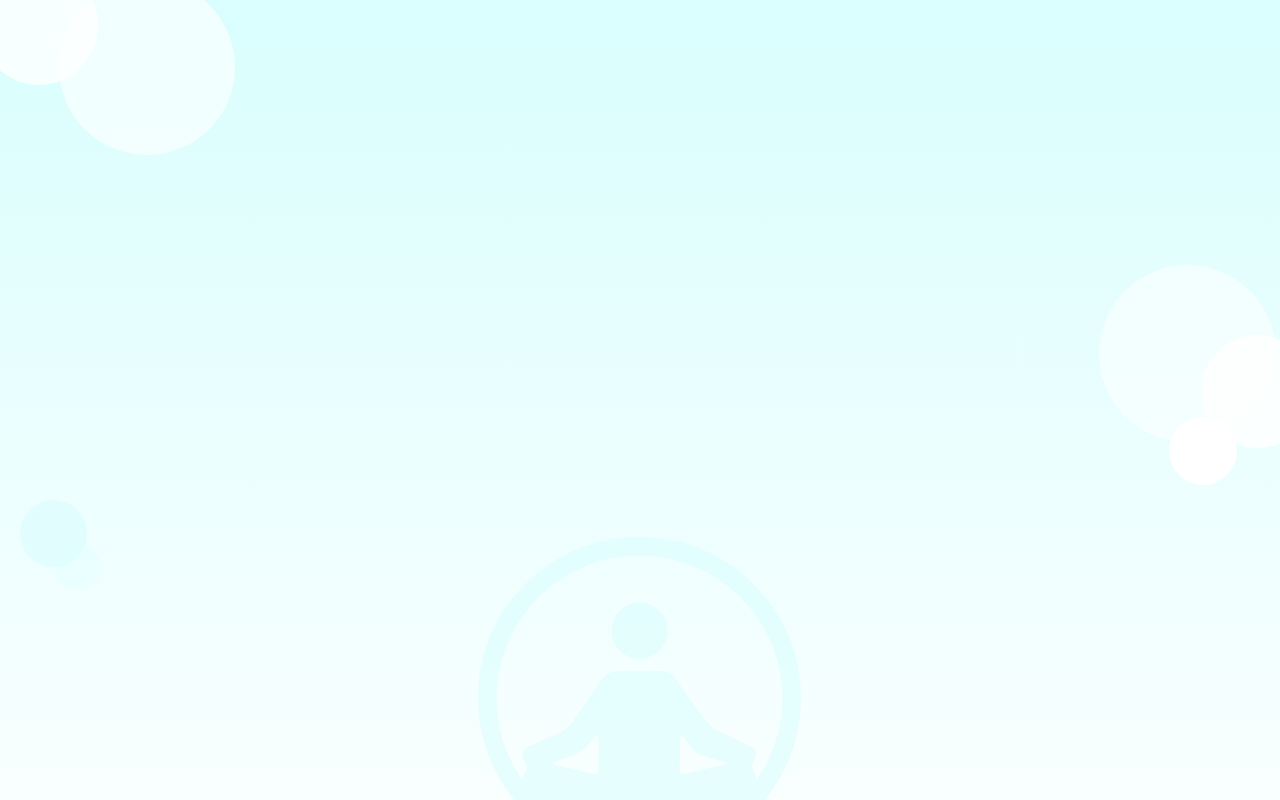
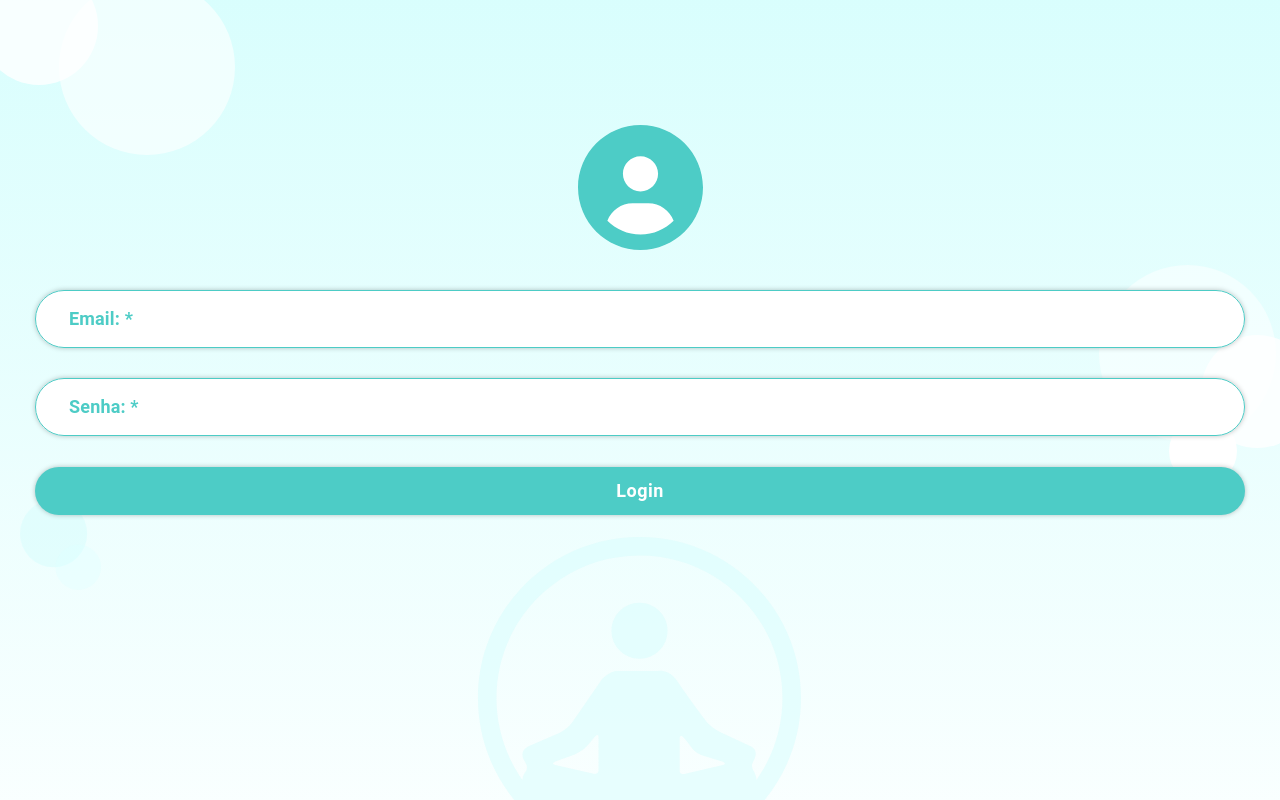
Before and after one commit to deborapoh/pilates-web, a Next.js app: page /login in a window 1280 px wide. Built offline with nearby package versions, Linux system fonts and the light colour scheme.

Commit message:
implements fake login

```diff
--- /dev/null
+++ b/src/app/(admin-pages)/home/page.tsx
@@ -0,0 +1,9 @@
+'use client'
+
+export default function Home() {
+  return (
+    <main className="flex min-h-screen flex-col items-center p-[35px]">
+      home
+    </main>
+  )
+}
--- /dev/null
+++ b/src/app/(admin-pages)/layout.tsx
@@ -0,0 +1,13 @@
+import '../globals.css'
+
+export default function AdminLayout({
+  children,
+}: {
+  children: React.ReactNode
+}) {
+  return (
+    <>
+      {children}
+    </>
+  )
+}
--- a/src/app/(login-pages)/login/layout.tsx
+++ b/src/app/(login-pages)/layout.tsx
@@ -1,7 +1,8 @@
 import Image from 'next/image'
-import '../../globals.css'
+import '../globals.css'
 
-import backgroundMeditating from '../../images/background-meditating.svg'
+import backgroundMeditating from '../images/background-meditating.svg'
+import { itemsZIndex } from '@/app/constants'
 
 export default function LoginLayout({
   children,
@@ -17,6 +18,7 @@ export default function LoginLayout({
         width={1000}
         style={{
           position: 'absolute',
+          zIndex: itemsZIndex.background,
           bottom: 0,
           right: 0,
           left: 0,
--- a/src/app/(login-pages)/login/page.tsx
+++ b/src/app/(login-pages)/login/page.tsx
@@ -1,7 +1,136 @@
+'use client'
+
+import Image from "next/image";
+import { SubmitHandler, useForm } from "react-hook-form"
+import { TextField, Button as ButtonMui, styled, CircularProgress } from '@mui/material'
+
+import loginEmptyPhoto from '../../images/login-empty-photo.svg'
+import { itemsZIndex } from "@/app/constants";
+import { useEffect, useMemo } from "react";
+import InputWarning from "@/app/components/InputWarning";
+import { useRouter } from "next/navigation";
+
+const Form = styled('form')(({ theme }) => ({
+  display: 'flex',
+  flexDirection: 'column',
+  marginTop: 40,
+  height: 225,
+  width: '100%',
+  justifyContent: 'space-between',
+}))
+
+const Button = styled(ButtonMui)(({ theme }) => ({
+  height: 60, // TODO: not working
+  fontWeight: 700,
+  fontSize: 18,
+  textTransform: 'none',
+  color: theme.palette.common.white,
+  backgroundColor: `${theme.palette.primary.main} !important`,
+  boxShadow: '0px 0px 5px rgba(0, 0, 0, 0.25)',
+  borderRadius: 30,
+}))
+
+const Input = styled(TextField)(({ theme }) => ({
+  backgroundColor: theme.palette.common.white,
+  borderRadius: 30,
+  boxShadow: '0px 0px 5px rgba(0, 0, 0, 0.25)',
+  height: 60, // TODO: not working
+
+  '.MuiInputBase-root': {
+    border: `1.5px solid ${theme.palette.primary.main}`,
+    borderRadius: 30,
+  },
+
+  '.MuiInputLabel-root': {
+    fontWeight: 700,
+    fontSize: 18,
+    color: theme.palette.primary.main,
+    backgroundColor: theme.palette.common.white,
+    paddingInline: 8,
+    borderRadius: 12,
+    marginLeft: 12,
+  },
+
+  "& fieldset": { border: 'none' },
+}))
+
+interface FormFields {
+  email: string
+  password: string
+}
 
 export default function Login() {
+  const router = useRouter()
+
+  const defaultValues = useMemo(() => {
+    return {
+      email: '',
+      password: '',
+    }
+  }, [])
+
+  const {
+    formState: { errors, isSubmitted, isSubmitting },
+    handleSubmit,
+    register,
+    clearErrors,
+    setError,
+    reset
+  } = useForm<FormFields>({
+    mode: 'onBlur',
+    reValidateMode: 'onChange',
+    defaultValues,
+  })
+
+  useEffect(() => {
+    if (isSubmitted) {
+      console.log("Submitted")
+      reset(defaultValues)
+    }
+  }, [defaultValues, isSubmitted, reset])
+
+  const onSubmit: SubmitHandler<FormFields> = async (data) => {
+    const { email, password } = data
+
+    if (email !== 'deborapoh@gmail.com' || password !== '123') {
+      setError('password', { message: 'Invalid credentials' })
+      return
+    }
+
+    router.push('/home')
+  }
+
   return (
-    <main className="flex min-h-screen flex-col items-center justify-between p-24">
+    <main className="flex min-h-screen flex-col items-center p-[35px]">
+      <Image
+        src={loginEmptyPhoto.src}
+        alt="login empty photo"
+        height={125}
+        width={125}
+        style={{
+          zIndex: itemsZIndex.loginItems,
+          marginTop: 90,
+        }}
+      />
+
+      <Form onSubmit={handleSubmit(onSubmit)}>
+        <Input
+          label="Email: *"
+          {...register('email', { required: true })}
+          variant="outlined"
+        />
+        <InputWarning message={errors.email?.type === 'required' ? 'Digite seu email' : ''} />
+        <Input
+        InputProps={{ disableUnderline: true }}
+          label="Senha: *"
+          {...register('password', { required: true })}
+          variant="outlined"
+        />
+        <InputWarning message={errors.password?.type === 'required' ? 'Digite sua senha' : ''} />
+        <Button onClick={() => clearErrors()} type="submit" variant="contained">
+          {isSubmitting ? <CircularProgress /> : 'Login'}
+        </Button>
+      </Form>
     </main>
   )
 }
--- /dev/null
+++ b/src/app/components/InputWarning.tsx
@@ -0,0 +1,18 @@
+import { Box, Typography, styled } from '@mui/material'
+
+const Text = styled(Typography)(({ theme }) => ({
+  color: theme.palette.primary.main,
+  fontSize: 12,
+  marginBottom: 12,
+  marginLeft: 24,
+}))
+
+const EmptyMessage = styled(Box)(() => ({
+  height: 40,
+}))
+
+const InputWarning = ({ message }: { message: string }) => (
+  message ? <Text role="alert">{message}</Text> : <EmptyMessage />
+)
+
+export default InputWarning
--- /dev/null
+++ b/src/app/constants.ts
@@ -0,0 +1,4 @@
+export const itemsZIndex = {
+  background: 0,
+  loginItems: 1,
+}
--- a/src/app/globals.css
+++ b/src/app/globals.css
@@ -3,6 +3,5 @@
 @tailwind utilities;
 
 body {
-  /* color: rgb(var(--foreground-rgb)); */
   background: linear-gradient(180deg, #D5FEFD -12.15%, rgba(255, 252, 255, 0) 119.13%);
 }
--- a/src/app/layout.tsx
+++ b/src/app/layout.tsx
@@ -1,14 +1,20 @@
+'use client'
+
 import Image from 'next/image'
 import './globals.css'
 import { Inter } from 'next/font/google'
+import { ThemeProvider, CssBaseline } from '@mui/material'
+
+import { lightTheme } from './theme/theme'
 
 import bubblesTop from './images/background-bubbles-top-left.svg'
 import bubblesMiddle from './images/background-bubbles-middle-right.svg'
 import bubblesBottom from './images/background-bubbles-bottom-left.svg'
+import { itemsZIndex } from './constants'
 
 const inter = Inter({ subsets: ['latin'] })
 
-export const metadata = {
+const metadata = {
   title: 'Create Next App',
   description: 'Generated by create next app',
 }
@@ -28,6 +34,7 @@ export default function RootLayout({
           width={1000}
           style={{
             position: 'absolute',
+            zIndex: itemsZIndex.background,
             left: 0,
             top: 0,
             height: 155,
@@ -41,6 +48,7 @@ export default function RootLayout({
           width={1000}
           style={{
             position: 'absolute',
+            zIndex: itemsZIndex.background,
             right: 0,
             top: 265,
             height: 220,
@@ -54,13 +62,17 @@ export default function RootLayout({
           width={1000}
           style={{
             position: 'absolute',
+            zIndex: itemsZIndex.background,
             left: 20,
             top: 500,
             height: 90,
             width: 'auto',
           }}
         />
-        {children}
+        <ThemeProvider theme={lightTheme}>
+          <CssBaseline />
+          {children}
+        </ThemeProvider>
       </body>
     </html>
   )
--- /dev/null
+++ b/src/app/theme/theme.ts
@@ -0,0 +1,28 @@
+'use client'
+
+import { createTheme } from '@mui/material/styles'
+
+export const darkTheme = createTheme({
+  palette: {
+    mode: 'dark',
+  },
+})
+
+export const lightTheme = createTheme({
+  palette: {
+    mode: 'light',
+    primary: {
+      main: '#4DCCC6',
+    },
+    secondary: {
+      main: '#E2211C',
+    },
+    common: {
+      white: '#FFFFFF',
+      black: '#2E2E2E',
+    },
+    action: {
+      hover: '#225380'
+    }
+  },
+})
```
Also changed, not shown: package.json (+10 -2 lines), src/app/images/login-empty-photo.svg (added), 1 other file (tests, documents, lock files or other folders).
